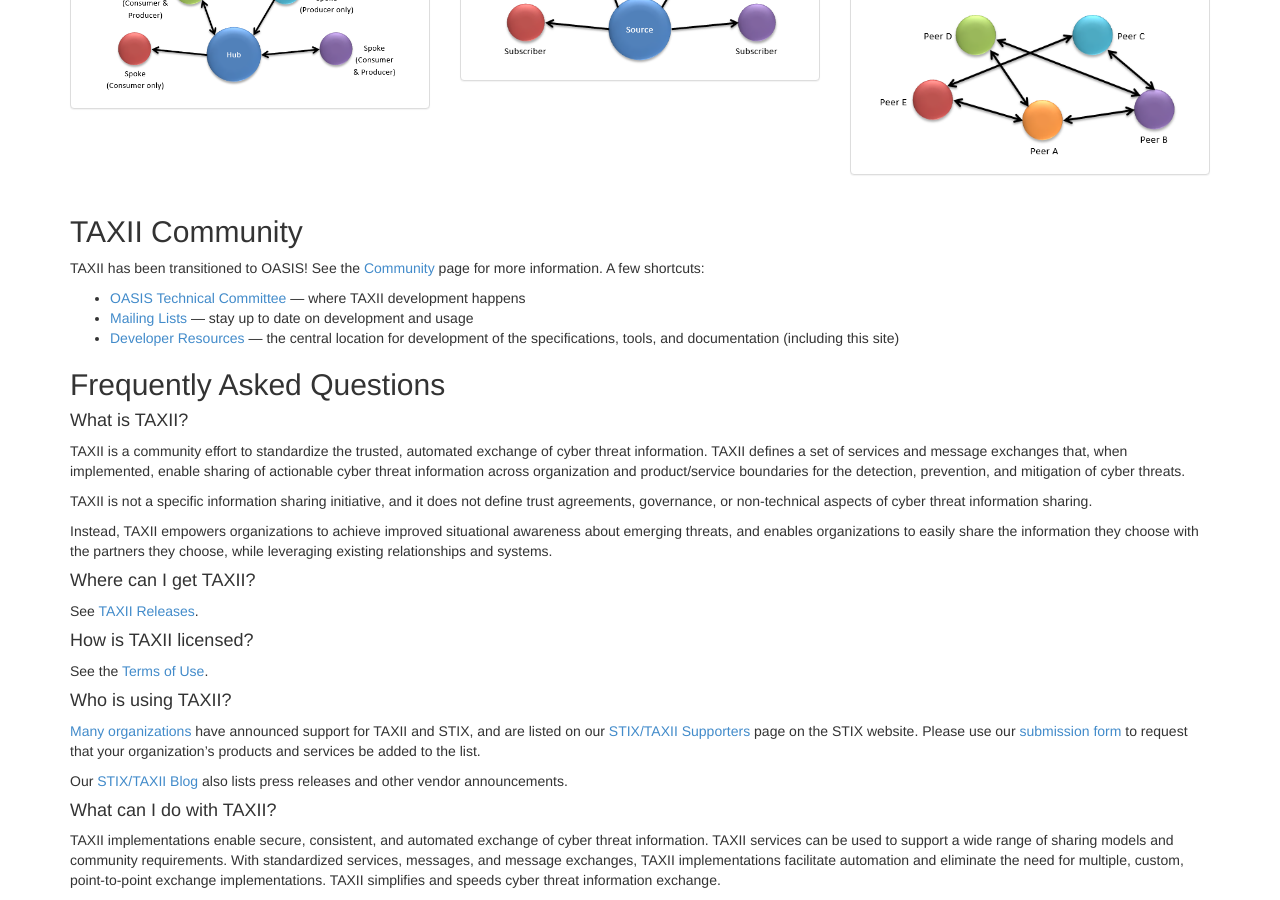
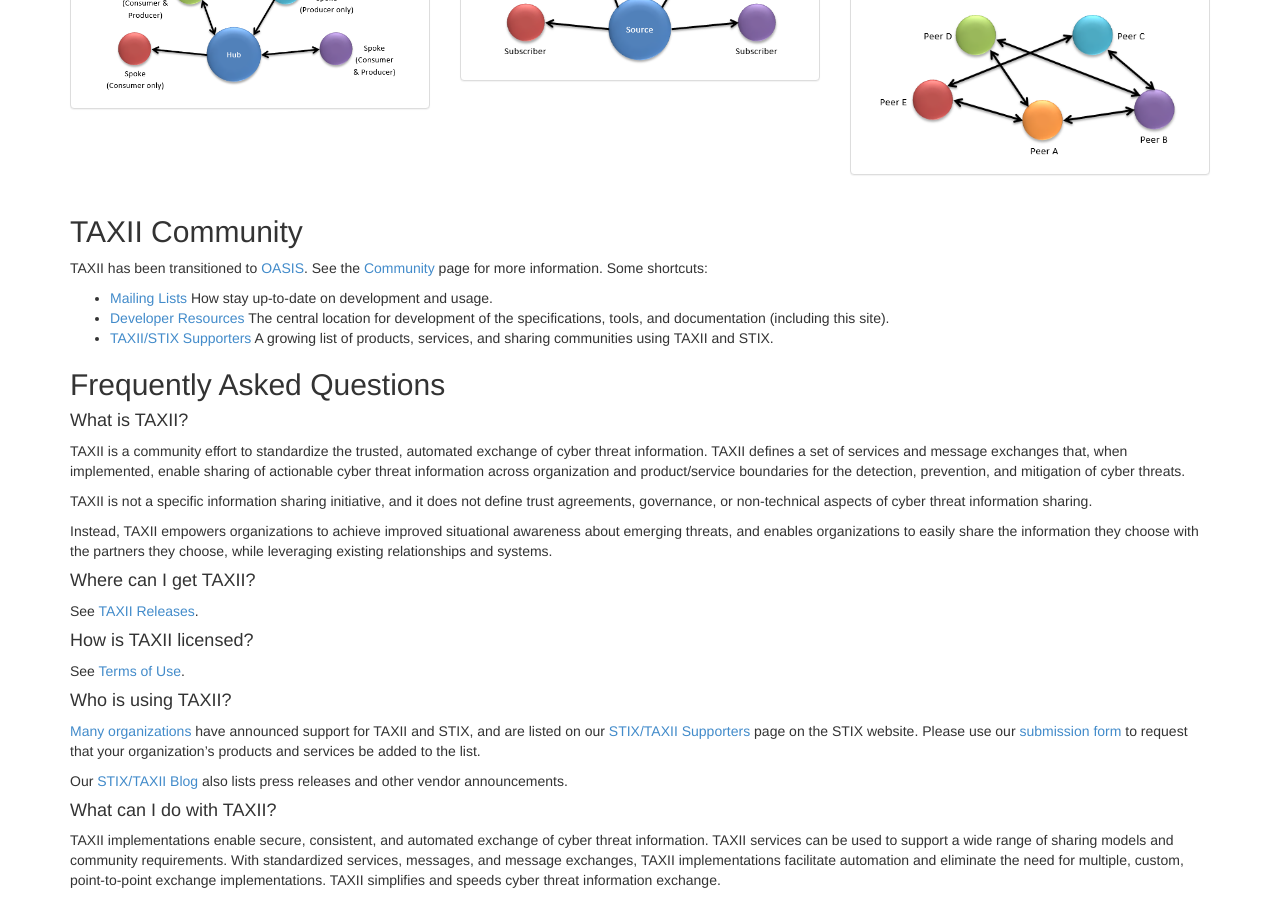
Before and after one commit to TAXIIProject/taxiiproject.github.io, a Jekyll site: the page built from about/index.md, in a window 1280 px wide and 900 px high, scrolled down 962 px. Built offline with Jekyll 4.4.1, drawn with Linux system fonts in a browser that asks for light colours; Markdown is read by kramdown in place of the engine named in the settings.

Commit message:
Update index.md

```diff
--- a/about/index.md
+++ b/about/index.md
@@ -3,7 +3,7 @@ title: About TAXII
 layout: flat
 ---
 
-[Trusted Automated eXchange of Indicator Information (TAXII™)](http://taxiiproject.github.io/releases/) is a free and open transport mechanism that standardizes the automated exchange of cyber threat information.
+[Trusted Automated eXchange of Indicator Information (TAXII™)](/releases) is a free and open transport mechanism that standardizes the automated exchange of cyber threat information.
 
 
 ### Impetus
@@ -75,10 +75,11 @@ TAXII is designed to integrate with existing sharing agreements, including acces
 
 
 ## TAXII Community
-TAXII has been transitioned to OASIS! See the [Community](http://taxiiproject.github.io/community/) page for more information. A few shortcuts:
-- [OASIS Technical Committee](https://www.oasis-open.org/committees/cti) — where TAXII development happens
-- [Mailing Lists](http://taxiiproject.github.io/community/#discussion-lists-amp-archives) — stay up to date on development and usage
-- [Developer Resources](http://taxiiproject.github.io/developers) — the central location for development of the specifications, tools, and documentation (including this site)
+TAXII has been transitioned to [OASIS](https://www.oasis-open.org/committees/cti). See the [Community](/community/) page for more information. Some shortcuts:
+
+- [Mailing Lists](/community/#discussion-lists-amp-archives) How stay up-to-date on development and usage.
+- [Developer Resources](/developers) The central location for development of the specifications, tools, and documentation (including this site).
+- [TAXII/STIX Supporters](http://stixproject.github.io/supporters) A growing list of products, services, and sharing communities using TAXII and STIX.
 
 ## Frequently Asked Questions
 
@@ -90,10 +91,10 @@ TAXII is not a specific information sharing initiative, and it does not define t
 Instead, TAXII empowers organizations to achieve improved situational awareness about emerging threats, and enables organizations to easily share the information they choose with the partners they choose, while leveraging existing relationships and systems.
 
 #### Where can I get TAXII?
-See [TAXII Releases](http://taxiiproject.github.io/releases/).
+See [TAXII Releases](/releases/).
 
 #### How is TAXII licensed?
-See the [Terms of Use](http://taxiiproject.github.io/legal/).
+See [Terms of Use](/legal/).
 
 #### Who is using TAXII?
 [Many organizations](http://stixproject.github.io/supporters) have announced support for TAXII and STIX, and are listed on our [STIX/TAXII Supporters](http://stixproject.github.io/supporters) page on the STIX website. Please use our [submission form](http://goo.gl/forms/jKQH7a6TfW) to request that your organization’s products and services be added to the list.
```
